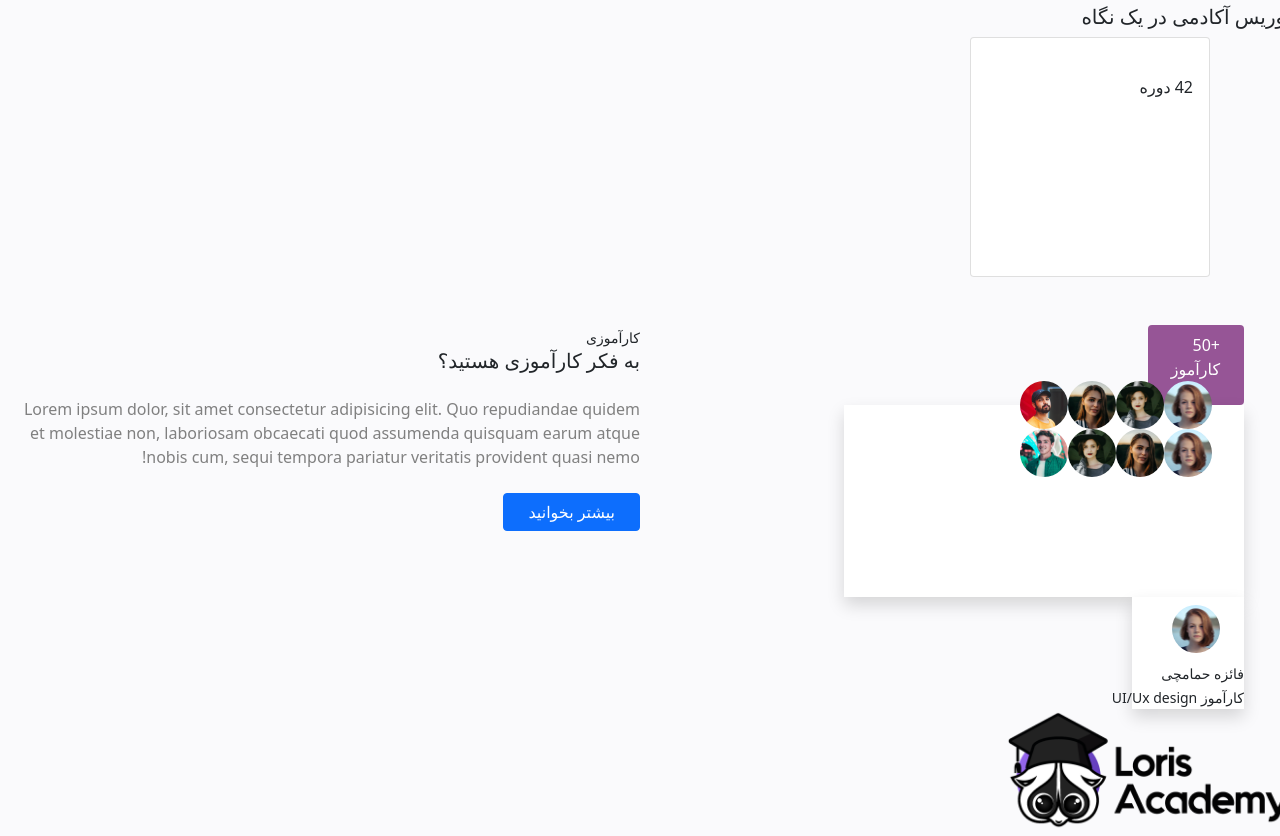
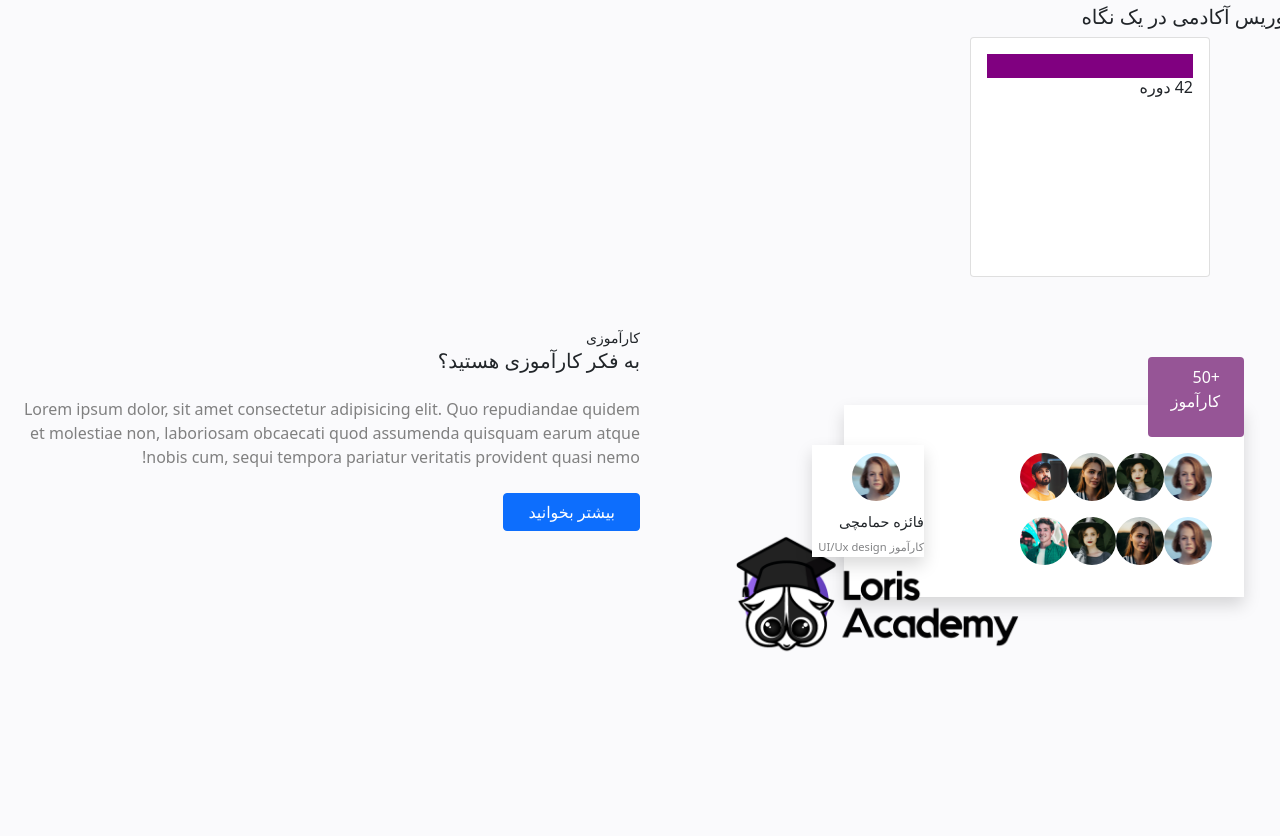
Before and after one commit to sajabbfdev/loris-academy, a plain HTML site: page lorisproject.html in a window 1280 px wide. Shown: the part 2773-3609 px from the top of the page. Drawn offline with nearby package versions, Linux system fonts and the light colour scheme; some icons are missing.

Commit message:
update css
update css

```diff
--- a/css/loris.css
+++ b/css/loris.css
@@ -2,14 +2,11 @@ body{
     margin: 0!important;
     background-color: #fafafc!important;
 }
-
 .header{
     position: absolute;
     z-index: 100;
     width: 100%;
 }
-
-
 .main-link{
     color: rgb(255, 254, 254)!important;
 }
@@ -53,12 +50,58 @@ body{
 .user{
     font-size: 0.1em;
 }
+/*********Internship********/
+.main-intern{
+    position: relative;
+    top: 2em;
+}
+.box{
+    position: relative;
+    right: 20em;
+    top: -9.5em;
+    z-index: 100;
+}
+.box-images{
+    position: relative;
+    top: 2.5em;
+}
+.box-images2{
+    position: relative;
+    top: 3.5em;
+}
+.intern{
+    font-size: 0.9em;
+}
+
+.internship{
+    font-size: 0.7em;
+    color: #828385;
+}
+.logo1{
+    position: relative;
+   bottom: 11em;
+    right: 17em;
+}
+
 /*******slide2*********/
 .slide2 h6,p{
 color: gray;
 }
 .courses{
     color: blueviolet;
+}
+/*boxes*/
+.card-icon{
+    background-color: purple;
+}
+/*counsulting*/
+
+.consult-ul{
+    padding-right: 0.85em;
+}
+
+.slider{
+    margin-top:50em ;
 }
 /*footer*/
 .footer-top-section{
@@ -87,6 +130,6 @@ color: gray;
     font-weight:lighter;
 }
 .footer-links a{
-    color: rgb(177, 172, 172);
+    color: rgb(177, 172, 171);
     text-decoration: none;
 }
```
